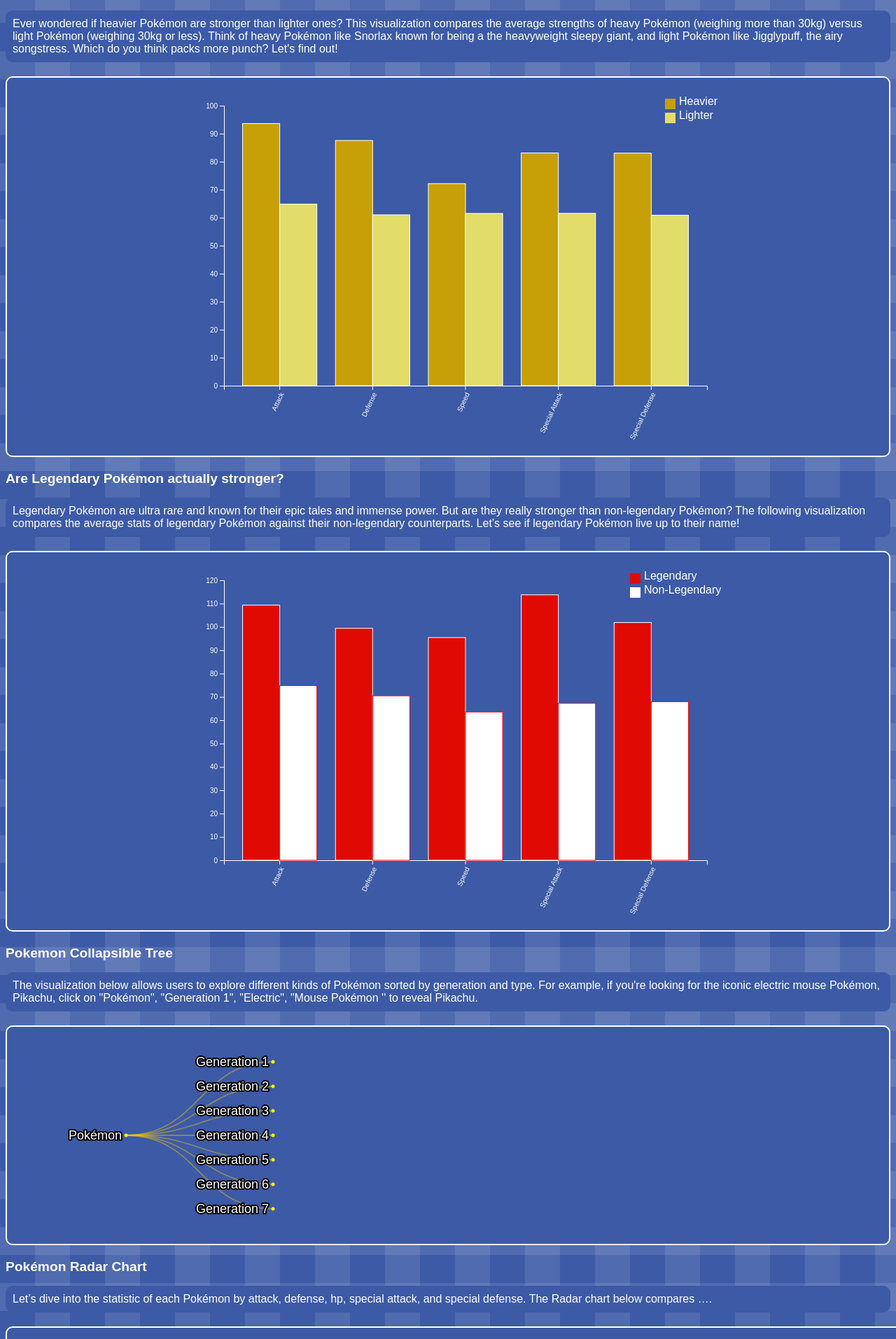
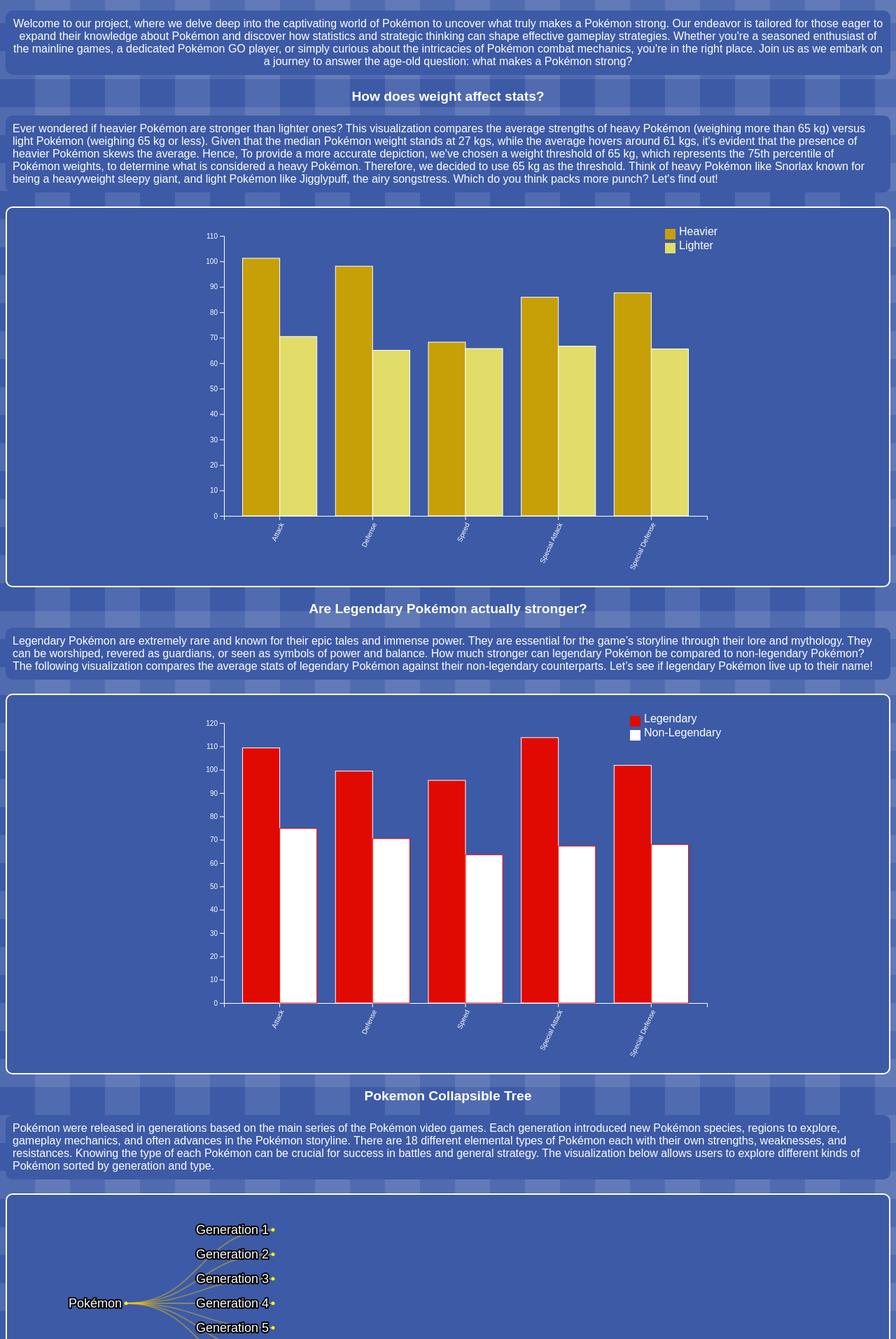
Before and after one commit to tnp2410/project4-dsc106, a SvelteKit app: page / in a window 1280 px wide. Shown: the part 487-2400 px from the top of the page at 70% size. Built offline with nearby package versions, Linux system fonts and the light colour scheme; a web font is replaced by a local one.

Commit message:
update text

```diff
--- a/src/components/App.svelte
+++ b/src/components/App.svelte
@@ -5,25 +5,39 @@
 
 <main style="margin-bottom: 100px;">
   <h1 style="font-size: 1.2em; margin-top: 20px;">Welcome to the Pokémon universe!</h1>
-  <h1 style="font-size: 1.2em; margin-top: 20px;">How does weight affect stats?</h1>
+  <h1 style="font-size: 1.2em; margin-top: 20px; text-align: center;">Welcome to the Pokémon universe!</h1>
+  <p style="border: none; background-color: #3c5aa6; border-radius: 10px; text-align: center;">
+    Welcome to our project, where we delve deep into the captivating world of Pokémon to uncover what truly makes a Pokémon strong. Our endeavor is tailored for those eager to expand their knowledge about Pokémon and discover how statistics and strategic thinking can shape effective gameplay strategies. Whether you're a seasoned enthusiast of the mainline games, a dedicated Pokémon GO player, or simply curious about the intricacies of Pokémon combat mechanics, you're in the right place. Join us as we embark on a journey to answer the age-old question: what makes a Pokémon strong?
+</p>
+
+
+  <h1 style="font-size: 1.2em; margin-top: 20px;text-align: center;">How does weight affect stats?</h1>
   <p style = "border: none; background-color: #3c5aa6; border-radius:10px;">
-    Ever wondered if heavier Pokémon are stronger than lighter ones? This visualization compares the average strengths of heavy Pokémon (weighing more than 30kg) versus light Pokémon (weighing 30kg or less). Think of heavy Pokémon like Snorlax known for being a the heavyweight sleepy giant, and light Pokémon like Jigglypuff, the airy songstress. Which do you think packs more punch? Let's find out!
-  </p>
+   Ever wondered if heavier Pokémon are stronger than lighter ones? This visualization compares the average strengths of heavy Pokémon (weighing more than 65 kg) versus light Pokémon (weighing 65 kg or less). Given that the median Pokémon weight stands at 27 kgs, while the average hovers around 61 kgs, it's evident that the presence of heavier Pokémon skews the average. Hence, To provide a more accurate depiction, we've chosen a weight threshold of 65 kg, which represents the 75th percentile of Pokémon weights, to determine what is considered a heavy Pokémon. Therefore, we decided to use 65  kg as the threshold. Think of heavy Pokémon like Snorlax known for being a heavyweight sleepy giant, and light Pokémon like Jigglypuff, the airy songstress. Which do you think packs more punch? Let's find out!
+
+    </p>
   <div id="bar-chart-container"></div>
-  <h1 style="font-size: 1.2em; margin-top: 20px;">Are Legendary Pokémon actually stronger?</h1>
+  <h1 style="font-size: 1.2em; margin-top: 20px;text-align: center;">Are Legendary Pokémon actually stronger?</h1>
   <p style = "border: none; background-color: #3c5aa6; border-radius:10px;">
-  Legendary Pokémon are ultra rare and known for their epic tales and immense power. But are they really stronger than non-legendary Pokémon? The following visualization compares the average stats of legendary Pokémon against their non-legendary counterparts. Let’s see if legendary Pokémon live up to their name!
+   Legendary Pokémon are extremely rare and known for their epic tales and immense power. They are essential for the game’s storyline through their lore and mythology. They can be worshiped, revered as guardians, or seen as symbols of power and balance. How much stronger can legendary Pokémon be compared to non-legendary Pokémon? The following visualization compares the average stats of legendary Pokémon against their non-legendary counterparts. Let’s see if legendary Pokémon live up to their name!
   </p>
   <div id="legendary-bar-chart-container"></div>
 
-  <h1 style="font-size: 1.2em; margin-top: 20px;">Pokemon Collapsible Tree </h1>
+  <h1 style="font-size: 1.2em; margin-top: 20px;text-align: center;">Pokemon Collapsible Tree </h1>
   <p style = "border: none; background-color: #3c5aa6; border-radius:10px;">
-  The visualization below allows users to explore different kinds of Pokémon sorted by generation and type. For example, if you're looking for the iconic electric mouse Pokémon, Pikachu, click on "Pokémon", "Generation 1", "Electric", "Mouse Pokémon '' to reveal Pikachu.
+   Pokémon were released in generations based on the main series of the Pokémon video games. Each generation introduced new Pokémon species, regions to explore, gameplay mechanics, and often advances in the Pokémon storyline. There are 18 different elemental types of Pokémon each with their own strengths, weaknesses, and resistances. Knowing the type of each Pokémon can be crucial for success in battles and general strategy. The visualization below allows users to explore different kinds of Pokémon sorted by generation and type.
+
   </p>
 <div id="tree-container"></div>
- <h1 style="font-size: 1.2em; margin-top: 20px;">Pokémon Radar Chart</h1>
+ <h1 style="font-size: 1.2em; margin-top: 20px;text-align: center;">Pokémon Radar Chart</h1>
  <p style = "border: none; background-color: #3c5aa6; border-radius:10px;">
-  Let’s dive into the statistic of each Pokémon by attack, defense, hp, special attack, and special defense. The Radar chart below compares ….</p>
+Let's dive into the statistics of each Pokémon, examining their attack, defense, HP, special attack, and special defense. While we've already established that factors like legendary status and weight don't singularly determine strength, our next step involves delving into the intricate details of each Pokémon's abilities.
+    <br>
+    To facilitate this analysis, we'll utilize a radar chart, which offers a comprehensive view of a Pokémon's stats across these key attributes. Unlike simplistic metrics such as weight or rarity, this approach allows us to compare the actual combat capabilities of Pokémon relative to one another.
+    <br>
+    By plotting each Pokémon's stats on the radar chart, we can discern nuanced differences in their offensive and defensive capabilities, stamina, and special prowess. Through this method, we aim to uncover patterns and insights that transcend surface-level characteristics, providing a deeper understanding of what truly makes a Pokémon formidable in battle.
+</p>
+
   <div id="radar-chart-container"></div>
   <p style = "border: none; background-color: #3c5aa6; border-radius:10px;">Have a specific Pokémon in mind? Utilize the search bar below to learn more about that Pokémon!</p>
   <input type="text" id="pokemon-search" placeholder="Search Pokémon">
@@ -366,8 +380,8 @@
     drawRadarChart(filteredData[0]); // Assuming only one Pokémon matches the input
 });
 
-    const heavyPokemon = weightData.filter(pokemon => pokemon.weight_kg > 30);
-      const lightPokemon = weightData.filter(pokemon => pokemon.weight_kg <= 30);
+    const heavyPokemon = weightData.filter(pokemon => pokemon.weight_kg > 65);
+      const lightPokemon = weightData.filter(pokemon => pokemon.weight_kg <= 65);
 
       // Calculate average stats for heavier and lighter Pokémon
       const averageHeavyStats = calculateAverageStats(heavyPokemon);
```
